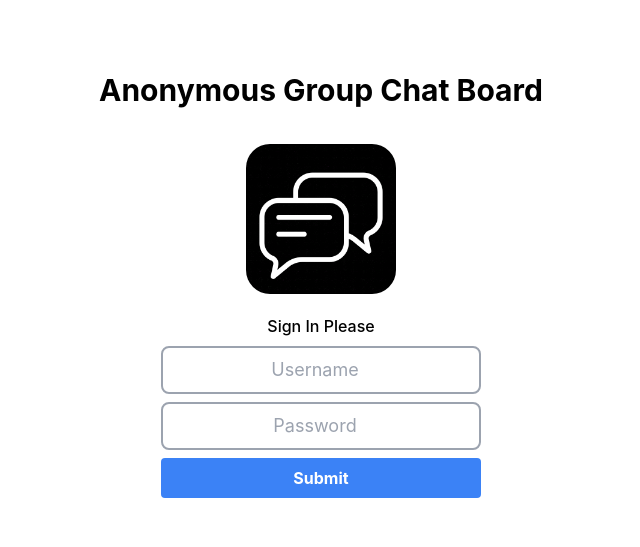
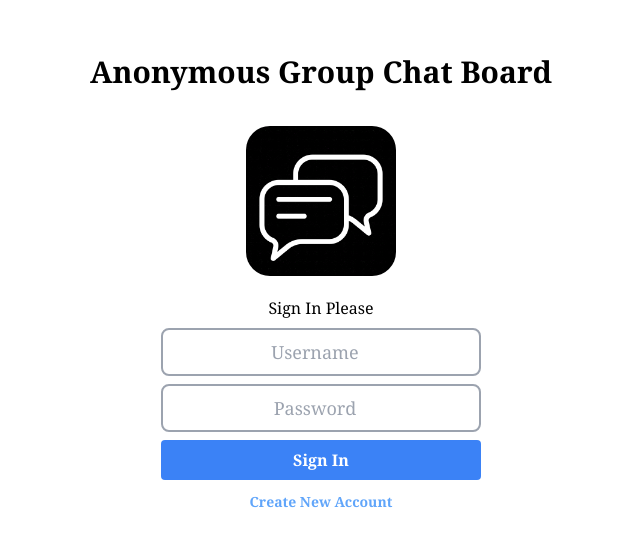
Before and after one commit to rcamach7/message-board, a Next.js app: page / in a window 1280 px wide. Shown: the part 115-662 px from the top of the page, without its empty margins (319-959 px from the left). Built offline with nearby package versions, Linux system fonts and the light colour scheme.

Commit message:
add completed sign up and in form, without api logic created yet

```diff
--- a/components/Forms/SignInForm.jsx
+++ b/components/Forms/SignInForm.jsx
@@ -15,6 +15,12 @@ export const SignInForm = () => {
 
   const handleSubmit = (e) => {
     e.preventDefault();
+
+    if (account.password !== account.confirmPassword) {
+      alert("Passwords do not match");
+      return;
+    }
+
     console.log(account);
   };
 
@@ -45,7 +51,7 @@ export const SignInForm = () => {
         type="submit"
         className="bg-blue-500 hover:bg-blue-700 text-white font-bold py-2 px-4 rounded"
       >
-        Submit
+        Sign In
       </button>
     </form>
   );
--- a/components/Forms/SignUpForm.jsx
+++ b/components/Forms/SignUpForm.jsx
@@ -1,6 +1,6 @@
 import { useEffect, useState } from "react";
 
-export const SignInForm = () => {
+export const SignUpForm = () => {
   const [account, setAccount] = useState({
     username: "",
     password: "",
@@ -54,7 +54,7 @@ export const SignInForm = () => {
         type="submit"
         className="bg-blue-500 hover:bg-blue-700 text-white font-bold py-2 px-4 rounded"
       >
-        Submit
+        Create Account
       </button>
     </form>
   );
--- a/pages/index.js
+++ b/pages/index.js
@@ -4,11 +4,16 @@ import { useEffect, useState } from "react";
 import { useRouter } from "next/router";
 import Image from "next/image";
 import { SignInForm } from "../components/Forms/SignInForm";
+import { SignUpForm } from "../components/Forms/SignUpForm";
 
 export default function Home() {
   const [swapForms, setSwapForms] = useState(false);
   const { user } = useUserContext();
   const router = useRouter();
+
+  const swapForm = () => {
+    setSwapForms(!swapForms);
+  };
 
   useEffect(() => {
     if (user) {
@@ -17,7 +22,7 @@ export default function Home() {
   }, [user]);
 
   return (
-    <div className="flex flex-col h-screen items-center justify-center text-center">
+    <div className="flex flex-col h-screen items-center justify-center text-center font-serif p-1">
       <Head>
         <title>Group Chat </title>
         <meta name="description" content="Group chat" />
@@ -32,7 +37,13 @@ export default function Home() {
         alt="logo"
       />
 
-      {swapForms ? null : <SignInForm />}
+      {swapForms ? <SignUpForm /> : <SignInForm />}
+      <button
+        onClick={swapForm}
+        className="text-sm font-extrabold mt-2 p-1 text-blue-400"
+      >
+        {swapForms ? "I have an account already" : "Create New Account"}
+      </button>
     </div>
   );
 }
```
